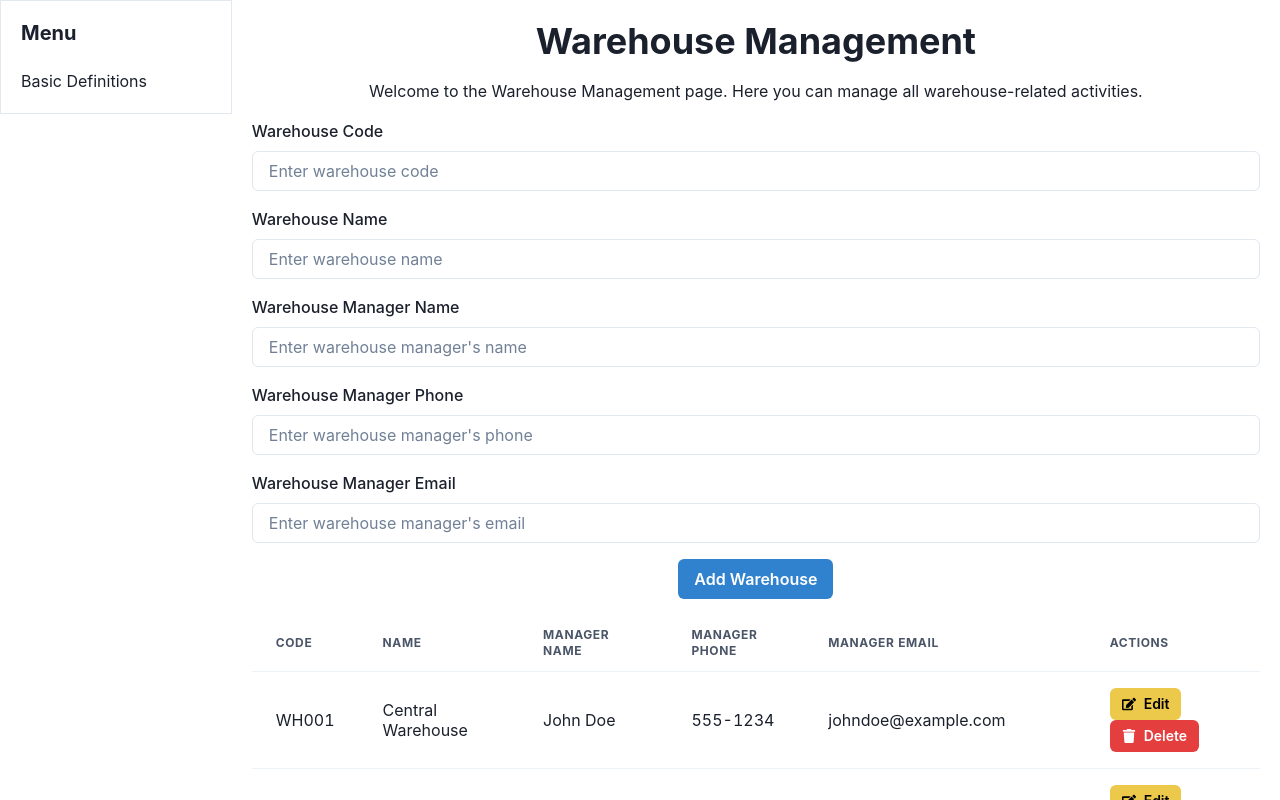
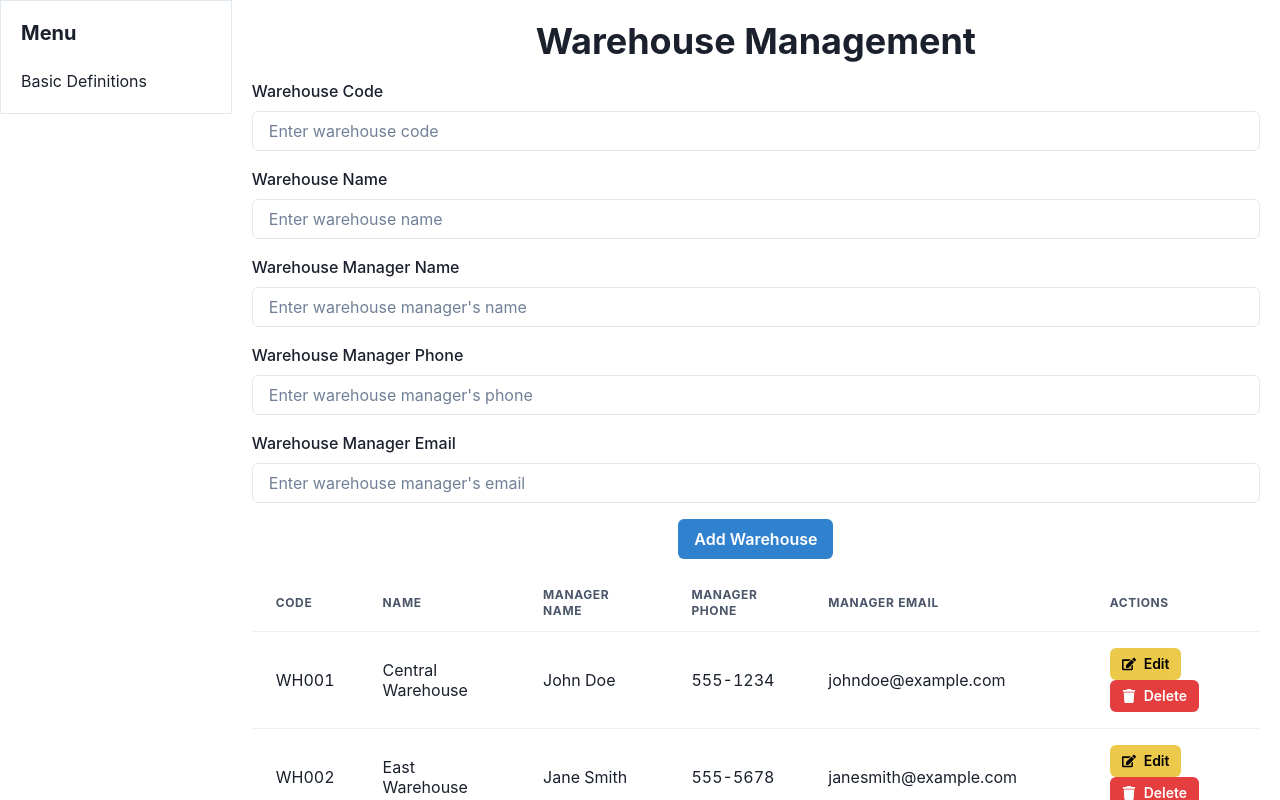
Before and after one commit to GPT-Engineer-App/inventory-management-system, a React (Vite) app: page /warehouses in a window 1280 px wide. Shown: the top 800 px of the page. Built offline with nearby package versions, Linux system fonts and the light colour scheme.

Commit message:
Removed the welcome text from the Warehouse Management page
Removed the welcome text from the Warehouse Management page as requested.

```diff
--- a/src/pages/WarehouseManagement.jsx
+++ b/src/pages/WarehouseManagement.jsx
@@ -51,7 +51,7 @@ const WarehouseManagement = () => {
     <Box p={5}>
       <VStack spacing={4}>
         <Heading>Warehouse Management</Heading>
-        <Text>Welcome to the Warehouse Management page. Here you can manage all warehouse-related activities.</Text>
+
         <FormControl>
           <FormLabel>Warehouse Code</FormLabel>
           <Input placeholder="Enter warehouse code" name="warehouseCode" value={newWarehouse.warehouseCode} onChange={handleNewWarehouseChange} />
```
